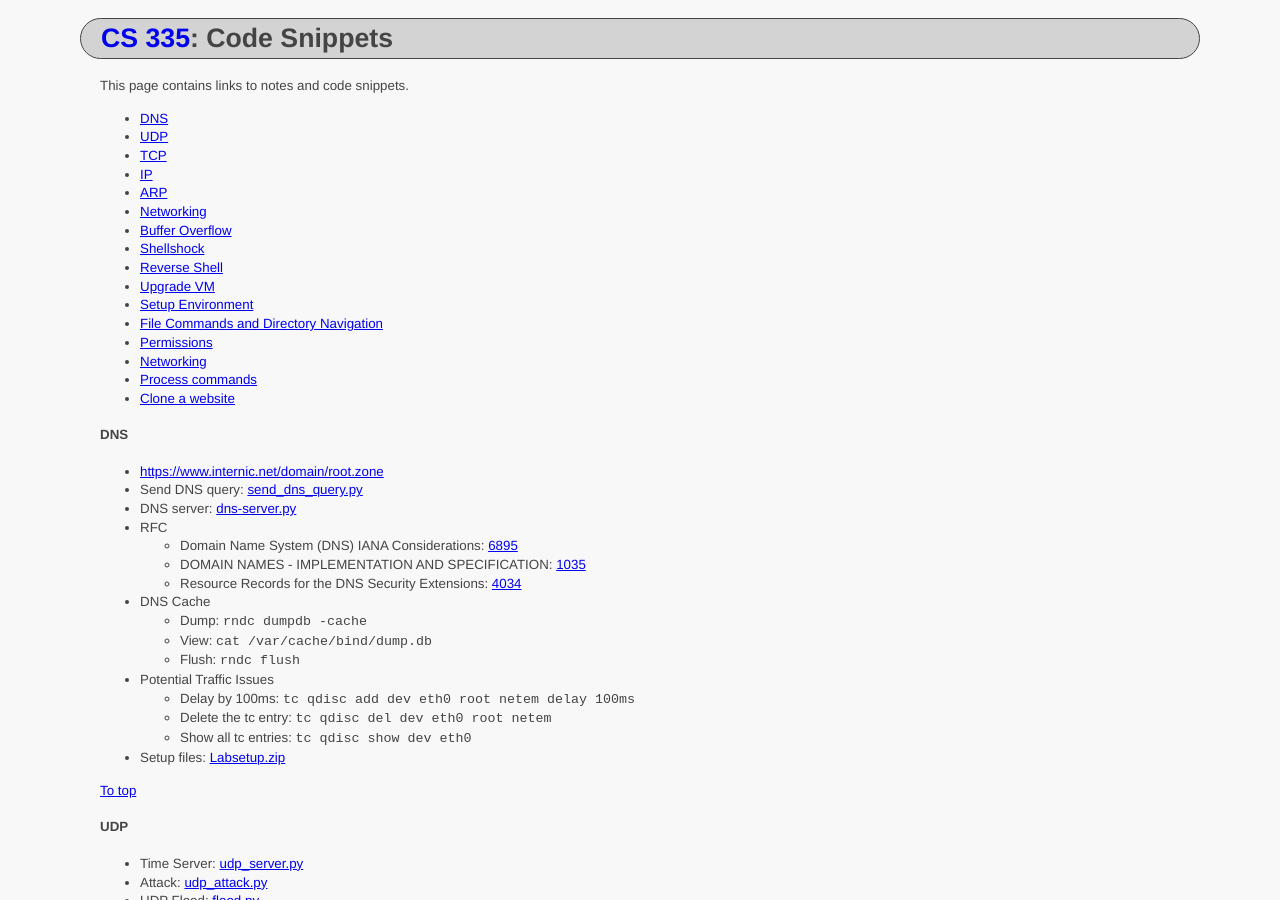
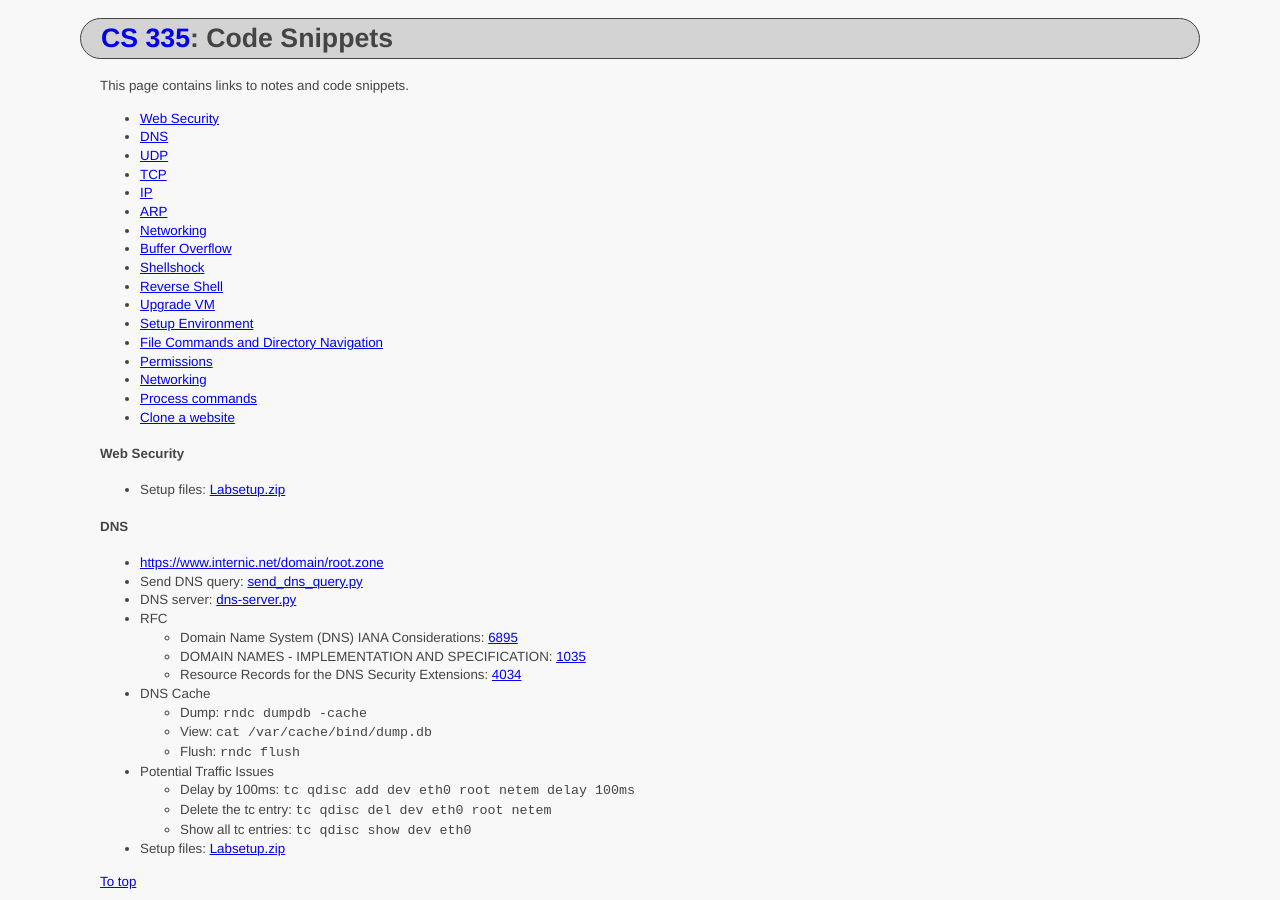
Before and after one commit to ycpcs/cs335-spring2025, a Jekyll site: the page built from notes/index.md, in a window 1280 px wide and 900 px high. Built offline with Jekyll 4.4.1, drawn with Linux system fonts in a browser that asks for light colours.

Commit message:
update file

```diff
--- a/notes/index.md
+++ b/notes/index.md
@@ -6,6 +6,7 @@ title: "Code Snippets"
 
 This page contains links to notes and code snippets.
 
+- [Web Security](#web-security)
 - [DNS](#dns)
 - [UDP](#udp)
 - [TCP](#tcp)
@@ -22,6 +23,9 @@ This page contains links to notes and code snippets.
 - [Networking](#networking-1)
 - [Process commands](#process-commands)
 - [Clone a website](#clone-a-website)
+
+#### Web Security
+- Setup files: [Labsetup.zip](.\notes\web-security\Labsetup.zip)
 
 #### DNS
 - [https://www.internic.net/domain/root.zone](https://www.internic.net/domain/root.zone)
```
Also changed, not shown: schedule/index.md (+1 -1 lines), 1 other file.
